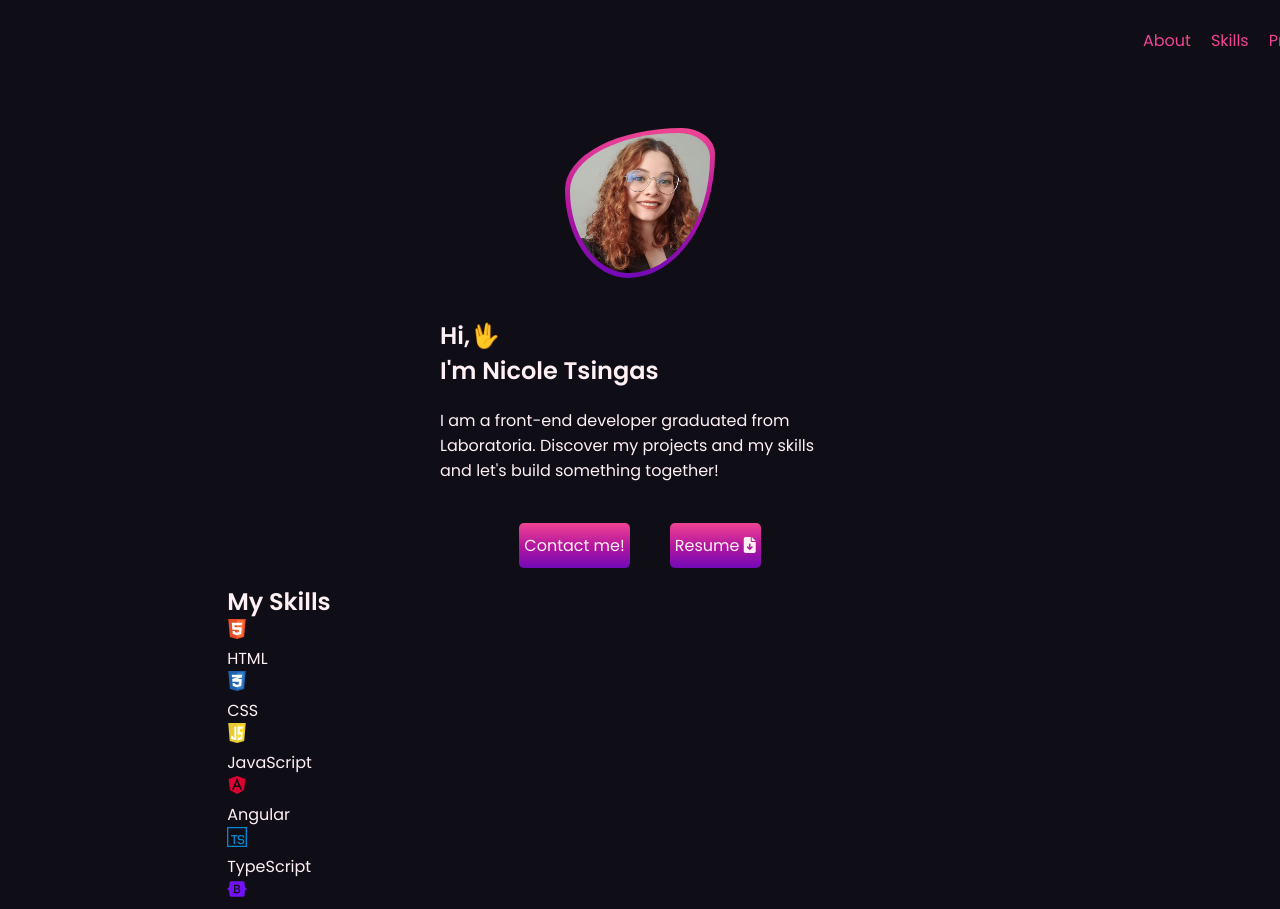
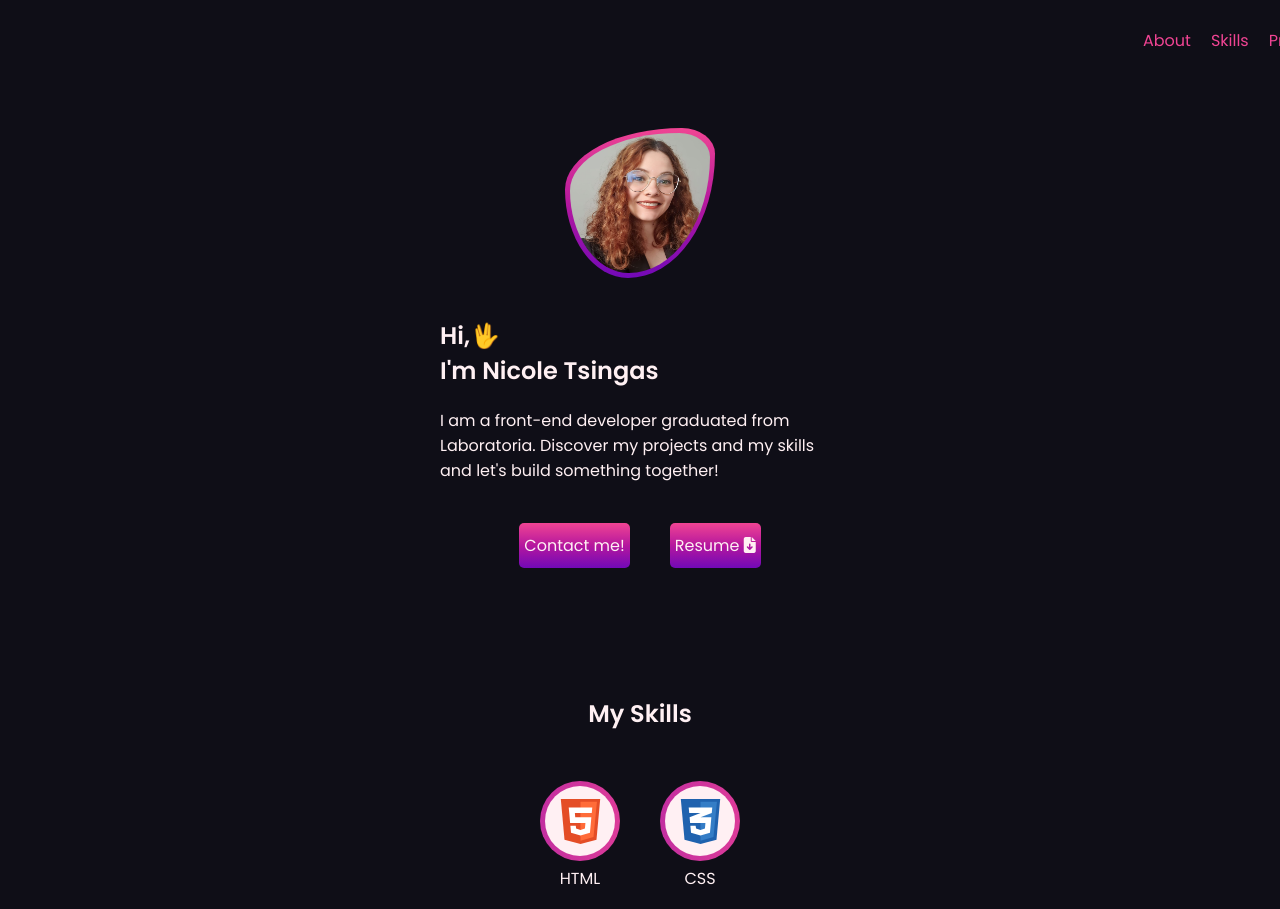
Before and after one commit to nicoletsingas/portfolio, an Angular app: page / in a window 1280 px wide. Shown: the top 909 px of the page. Built offline with nearby package versions, Linux system fonts and the light colour scheme.

Commit message:
Estilizado componente skills

```diff
--- a/src/app/components/about/about.component.css
+++ b/src/app/components/about/about.component.css
@@ -15,7 +15,7 @@
   width: 100%;
   max-width: 1200px;
   height: 100%;
-  padding-top: 8rem;
+  padding-top: 7rem;
   gap: 40px;
   padding: 8rem 1rem 1rem;
 }
--- a/src/app/components/skills/skills.component.css
+++ b/src/app/components/skills/skills.component.css
@@ -1,5 +1,62 @@
+.grid{
+  display: grid;
+  grid-template-columns: 100px 100px;
+  gap: 20px;
+}
 
-.skill-img{
-  height: 20px;
-  width: 20px;
+.flex{
+  display: flex;
+  align-items: center;
+  justify-content: center;
 }
+
+.flex-column{
+  display: flex;
+  flex-direction: column;
+  align-items: center;
+  justify-content: center;
+}
+
+.myskills-container {
+  width: 100%;
+  max-width: 1200px;
+  padding-top: 7rem;
+}
+
+.myskills-container h2{
+  margin-bottom: 50px;
+}
+
+.gradient-circle{
+  width: 80px;
+  height: 80px;
+  border-radius: 50%;
+  background-image: linear-gradient(to left, var(--primaryColor), var(--tertiaryColor));
+  background-size: 500% 100%;
+  animation: moveGradient 2s infinite alternate;
+}
+
+@keyframes moveGradient {
+  0% {
+    background-position-x: 0%;
+  }
+  100% {
+    background-position-x: 100%;
+  }
+}
+
+.white-circle{
+  height: 70px;
+  width: 70px;
+  border-radius: 50%;
+  background-color: var(--backgroundWhite);
+}
+
+.skill-container span {
+  margin-top: 5px;
+}
+
+.white-circle .skill-img{
+  height: 45px;
+  width: 45px;
+}
--- a/src/app/components/skills/skills.component.html
+++ b/src/app/components/skills/skills.component.html
@@ -1,9 +1,9 @@
-<section class="myskills-container">
+<section class="myskills-container flex-column">
   <h2>My Skills</h2>
-  <section class="display-grid">
-    <section *ngFor="let skill of skills" class="skill-container">
-      <div class="gradient-circle">
-        <div class="white-circle">
+  <section class="grid">
+    <section *ngFor="let skill of skills" class="skill-container flex-column">
+      <div class="gradient-circle flex">
+        <div class="white-circle flex">
           <img [src]="skill.imgUrl" alt="{{skill.name}}" class="skill-img">
         </div>
       </div>
```
